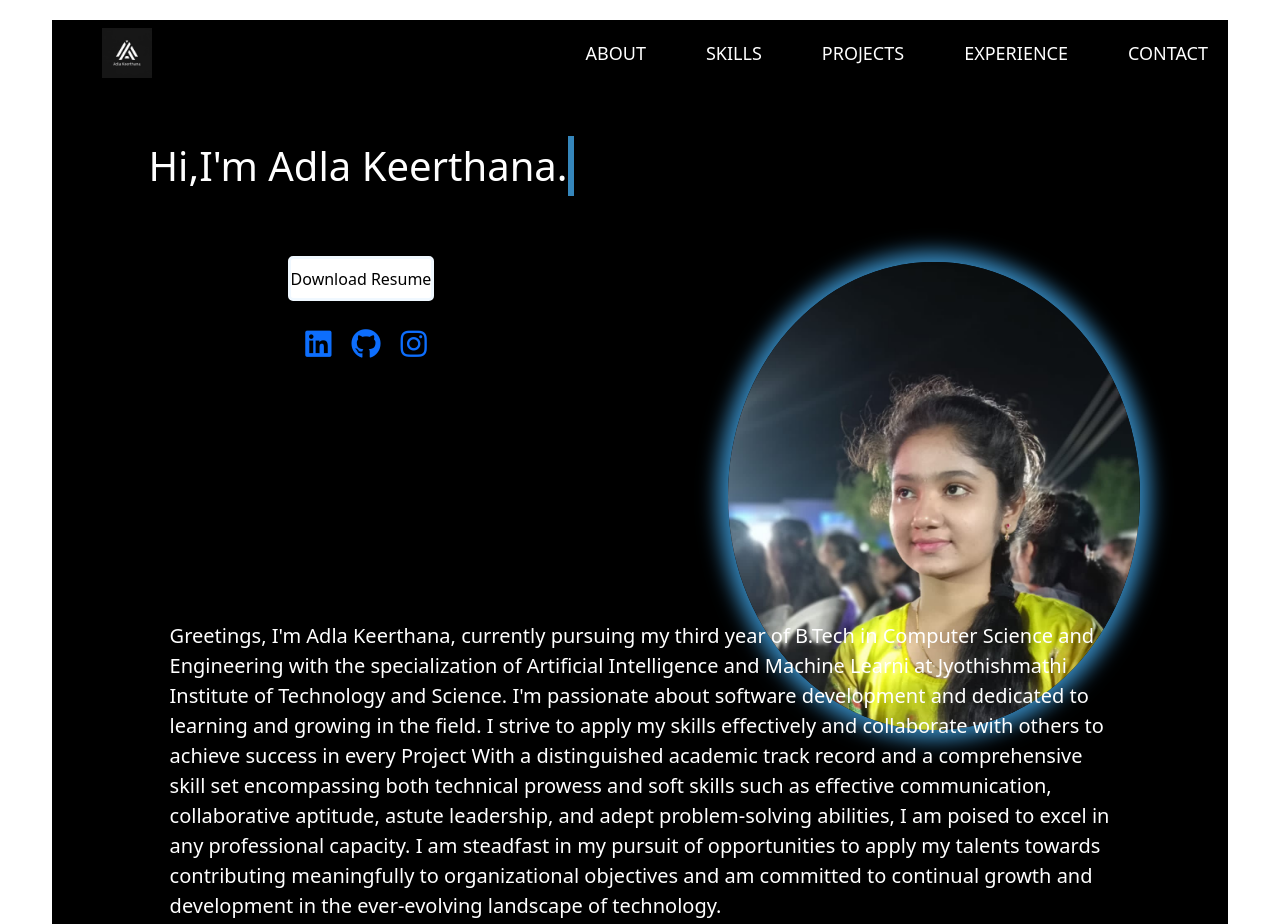
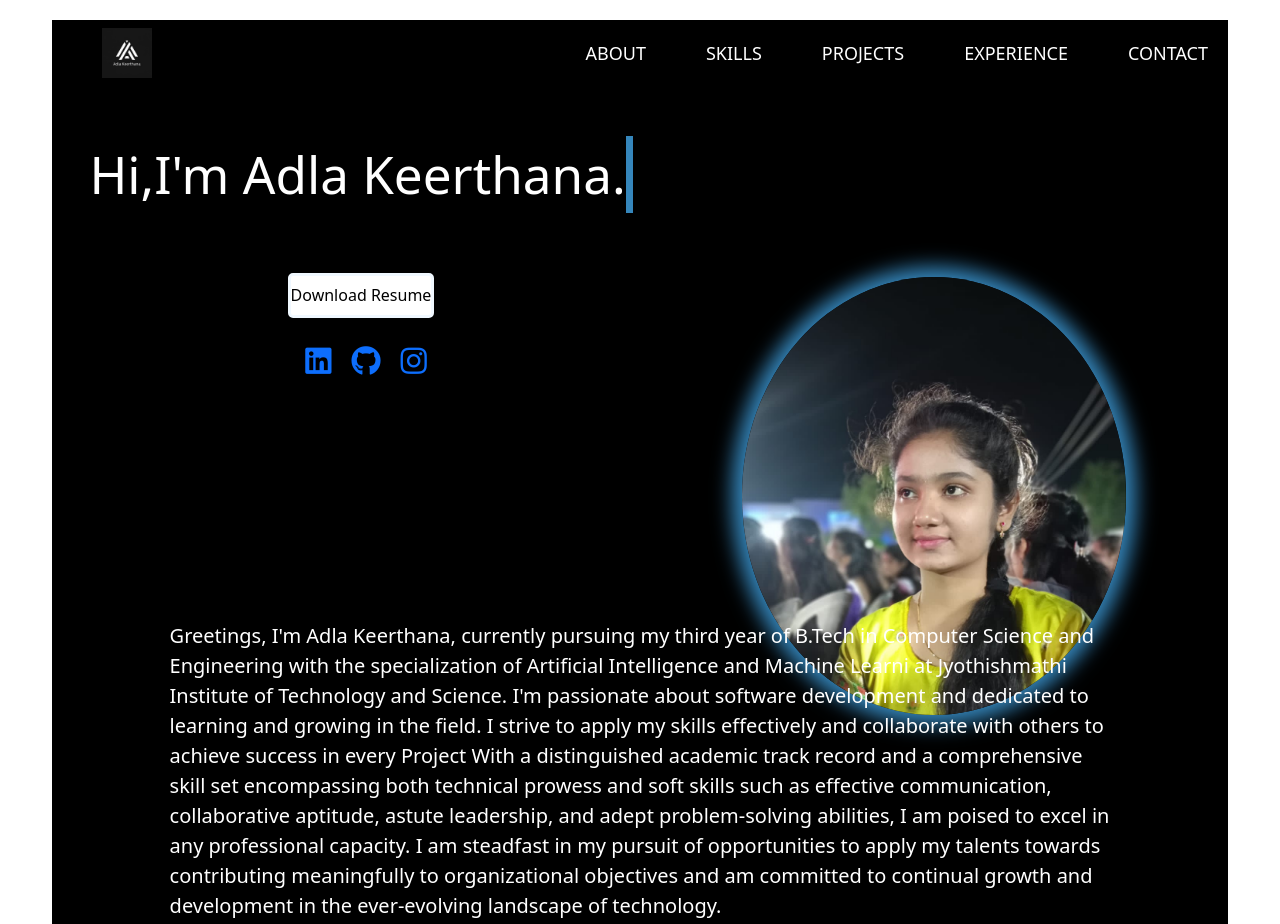
Before and after one commit to Adla-Keerthana/portfolio, a plain HTML site: page index.html in a window 1280 px wide. Shown: the top 924 px of the page. Drawn offline with nearby package versions, Linux system fonts and the light colour scheme.

Commit message:
Update index.css

```diff
--- a/Portfolio/index.css
+++ b/Portfolio/index.css
@@ -142,7 +142,7 @@
 
 
 .typing-text1 {
-  font-size: 40px;
+  font-size: 4vw;
   color:white;
   overflow: hidden; /* Hide overflow */
   white-space: nowrap; /* Prevent text from wrapping */
@@ -217,7 +217,7 @@
 
 .circular-image {
   margin-top: 20px;
-  width: 70%;
+  width: 30vw;
   height: auto;
   border-radius: 50%;
   object-fit: cover;
```
